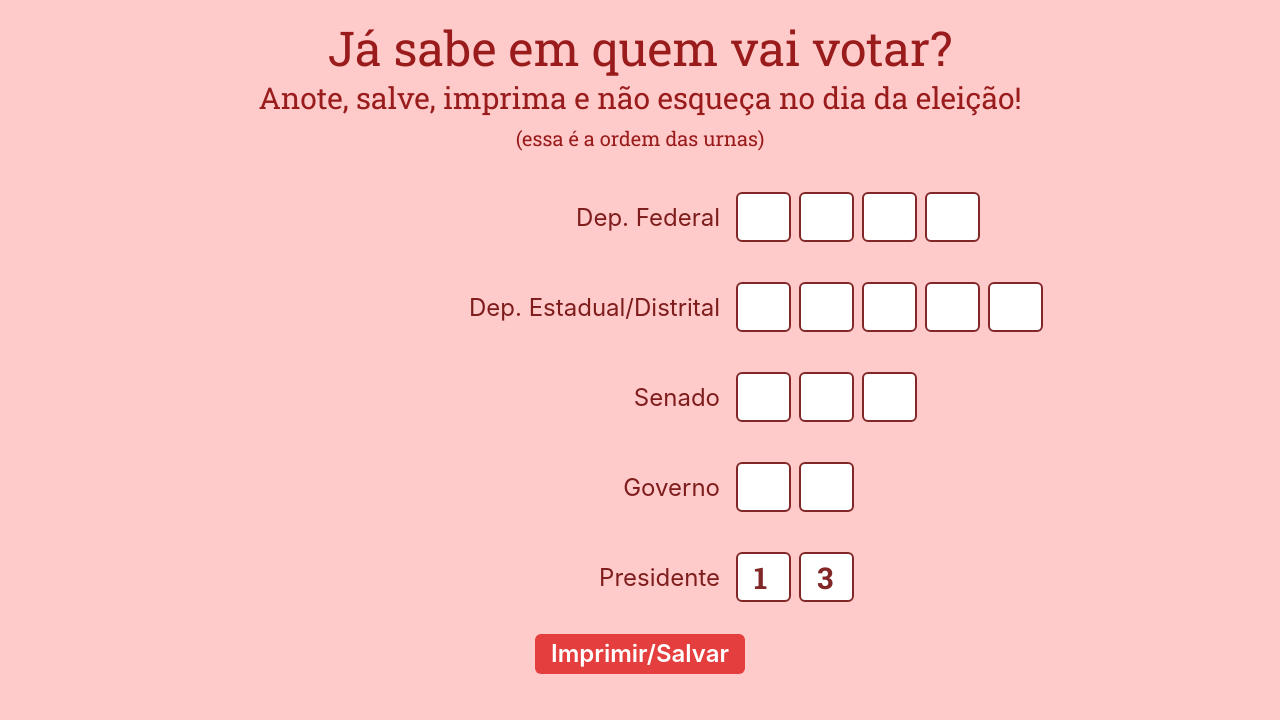
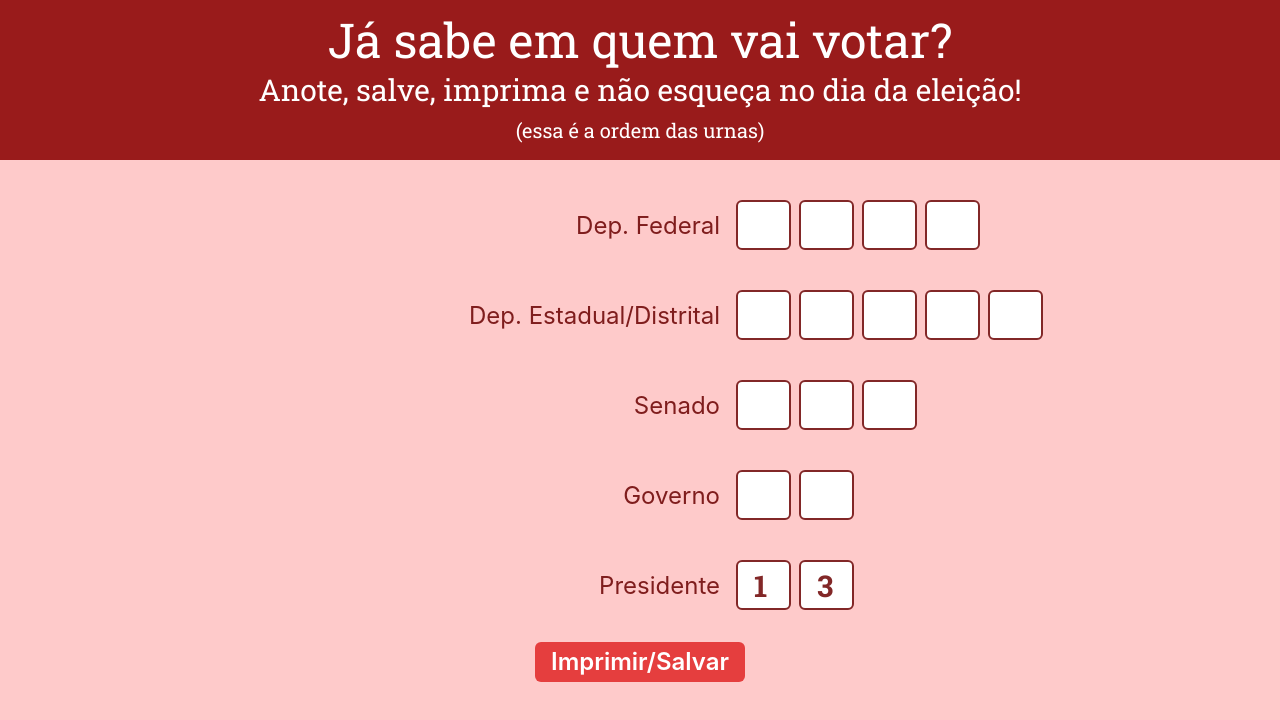
Before and after one commit to flaviojmendes/colinha, a React (Vite) app: page / in a window 1280 px wide. Shown: the top 720 px of the page. Built offline with nearby package versions, Linux system fonts and the light colour scheme.

Commit message:
minor fixes

```diff
--- a/src/App.tsx
+++ b/src/App.tsx
@@ -143,17 +143,19 @@ function App() {
   }
 
   return (
-    <div className="w-screen h-full min-h-screen bg-red-200 text-center pt-6">
-      <h1 className="text-red-800 text-5xl font-main">
+    <div className="w-screen h-full min-h-screen bg-red-200 text-center">
+      <div className="flex flex-col bg-red-800 py-4">
+      <h1 className="text-white text-5xl font-main">
         Já sabe em quem vai votar?
       </h1>
-      <h2 className="text-red-800 text-3xl font-main mt-2">
+      <h2 className="text-white text-3xl font-main mt-2">
         Anote, salve, imprima e não esqueça no dia da eleição!
       </h2>
 
-      <h2 className="text-red-800 text-xl font-main mt-2">
+      <h2 className="text-white text-xl font-main mt-2">
         (essa é a ordem das urnas)
       </h2>
+      </div>
       <div className="flex flex-col md:ml-[25%]" ref={printRef}>
         <div className="flex flex-wrap mt-10">
           <span className="text-red-900 text-2xl my-auto mr-4  mb-2  w-screen md:w-[400px] text-center md:text-right">
```
